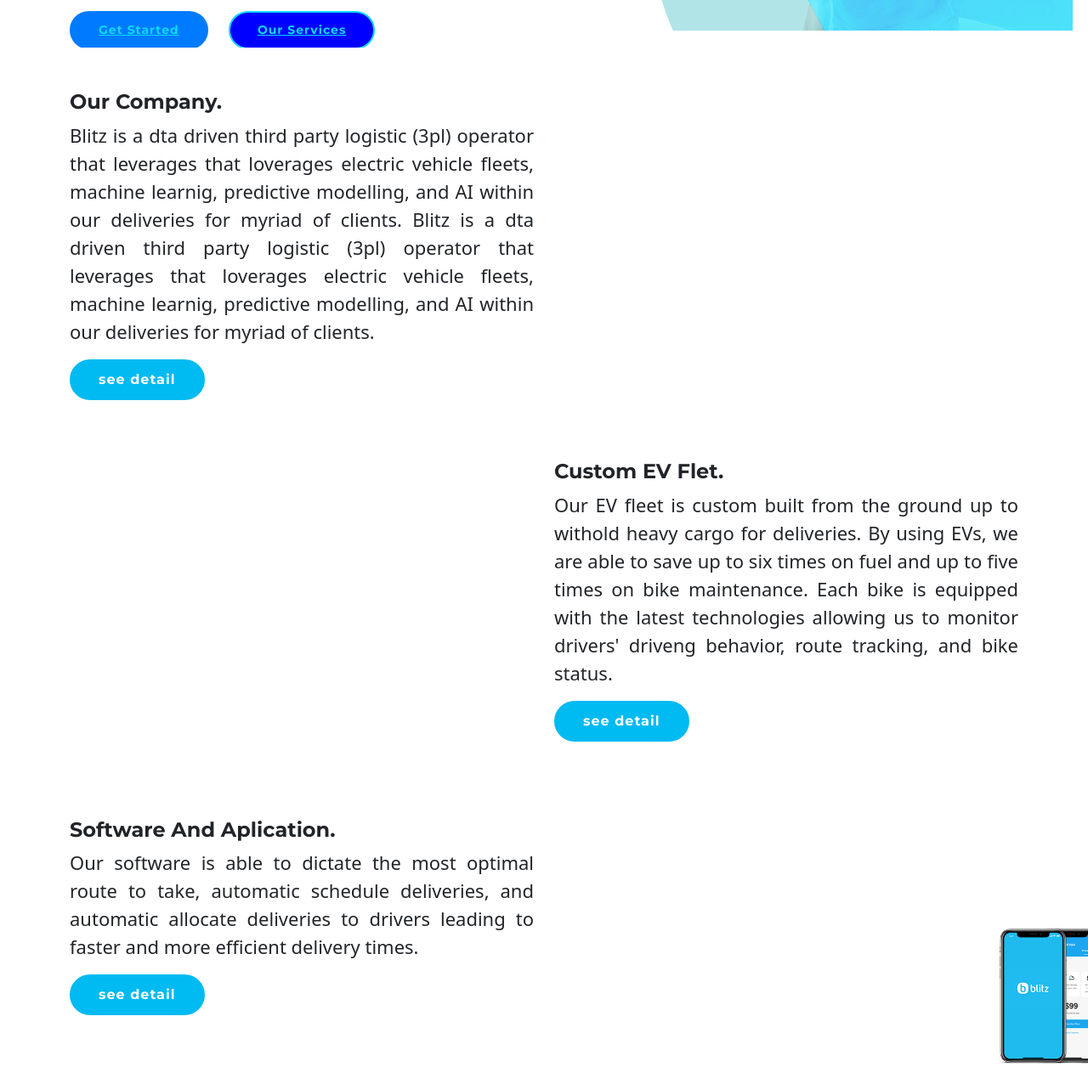
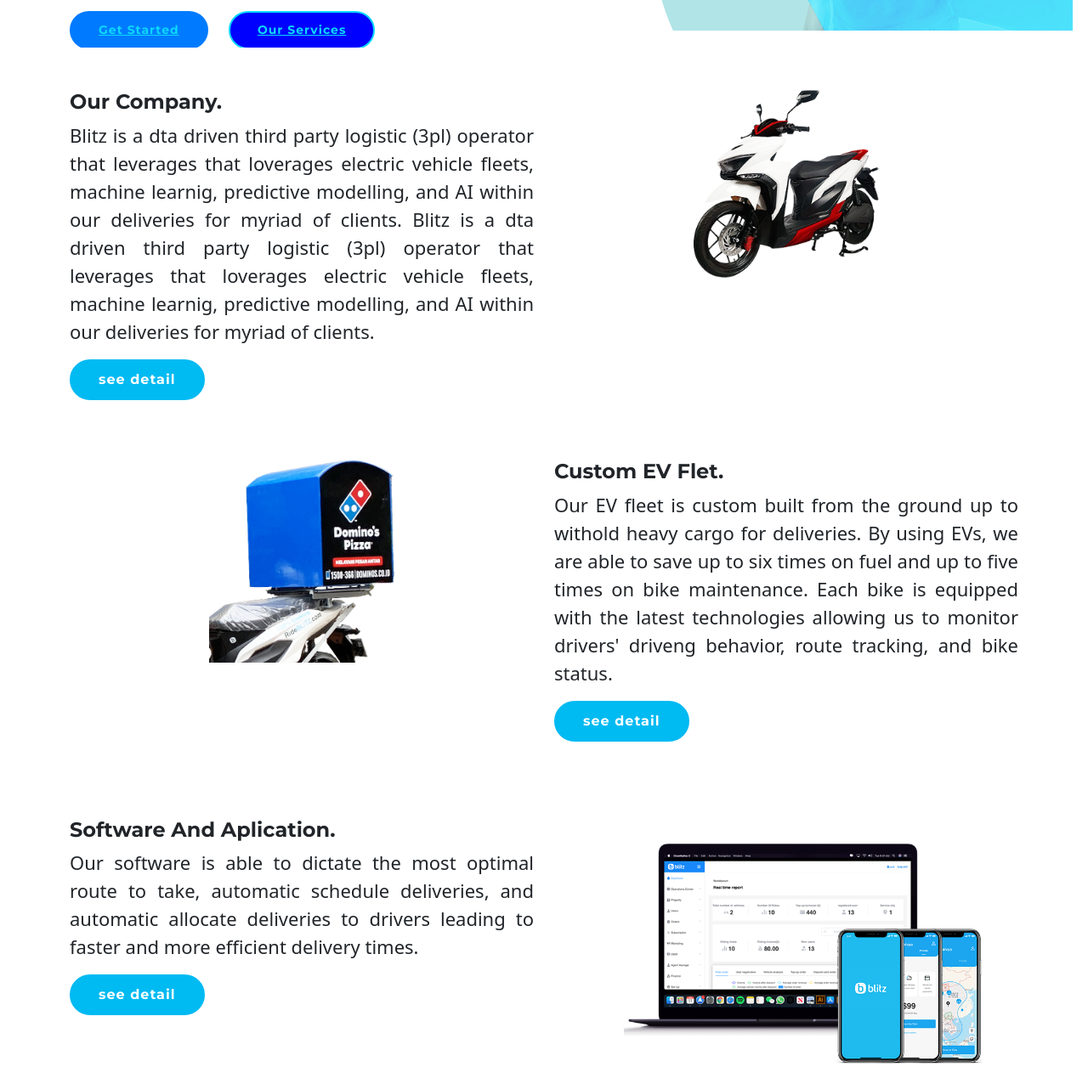
Before and after one commit to s-149/s-149.github.io, a plain HTML site: page index.html in a window 1280 px wide. Shown: the part 544-1820 px from the top of the page at 85% size. Drawn offline with nearby package versions, Linux system fonts and the light colour scheme; files whose address does not match are found by name.

Commit message:
Update index.html
update link gambar

```diff
--- a/index.html
+++ b/index.html
@@ -245,7 +245,7 @@
 
     <div class="col-lg-6 background order-lg-2" data-aos="zoom-in" style="margin-bottom: 20px;">
       <center>
-        <img src="assets-blitz/img/blitz-banner-home03.png" class="img-fluid" alt="">
+        <img src="assets-blitz/img/img/blitz-banner-home03.png" class="img-fluid" alt="">
 
       </center>
     </div>
@@ -254,7 +254,7 @@
 
     <div class="col-lg-6" data-aos="fade-right">
       <center>
-        <img src="assets-blitz/img/blitz-banner-home04.png" class="img-fluid" alt="">
+        <img src="assets-blitz/img/img/blitz-banner-home04.png" class="img-fluid" alt="">
 
       </center>
     </div>
@@ -275,7 +275,7 @@
       <div class="container1">
       <center>
         <img src="assets-blitz/img/blitz-banner-home06.png" alt="" width="30%" style="position: absolute; margin-top: 150px; margin-left: 250px;">
-                <img src="assets-blitz/img/blitz-banner-home05.png" alt="" width="70%" style="margin-top: 50px;" >
+                <img src="assets-blitz/img/img/blitz-banner-home05.png" alt="" width="70%" style="margin-top: 50px;" >
 
       </center>
       </div>
```
